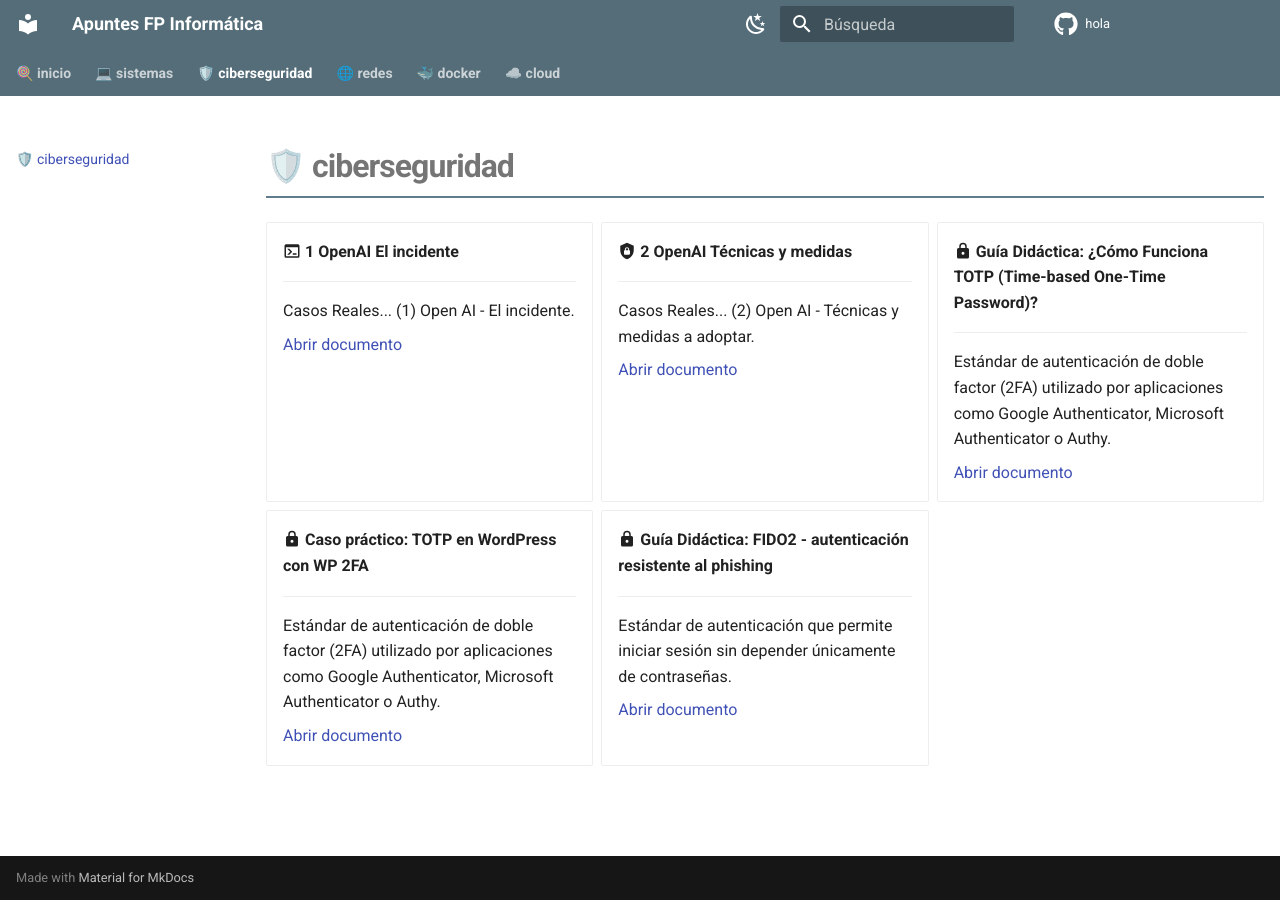
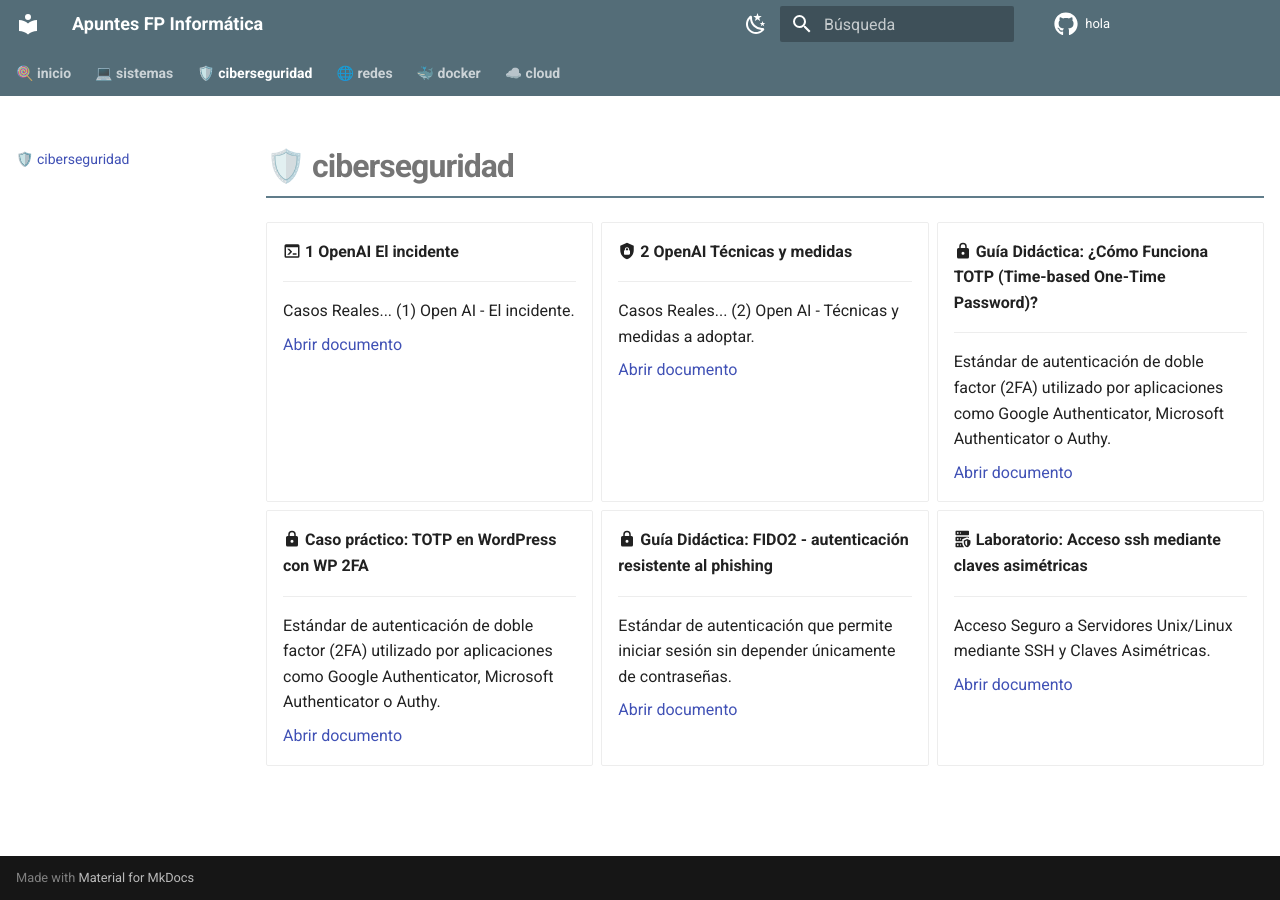
Before and after one commit to fcuadradoa01/hola, an MkDocs documentation site: the page built from docs/ciberseguridad/index.md, in a window 1280 px wide. Built offline with MkDocs 1.6.1 and Material for MkDocs 9.7.7, drawn with Linux system fonts in a browser that asks for light colours; comment, search, counter and statistics services are not loaded.

Commit message:
ssh asimetrico organizamos

```diff
--- a/docs/ciberseguridad/index.md
+++ b/docs/ciberseguridad/index.md
@@ -42,4 +42,11 @@
 
     [Abrir documento](fido2.md)
 
+-   :material-server-security: **Laboratorio: Acceso ssh mediante claves asimétricas**
+
+    ---
+
+    Acceso Seguro a Servidores Unix/Linux mediante SSH y Claves Asimétricas.
+
+    [Abrir documento](ssh-asimetrico.md)
 </div>
```
Also changed, not shown: docs/ciberseguridad/ssh-asimetrico.md (renamed from docs/redes/ssh-asimetrico.md, +11 -1 lines).
